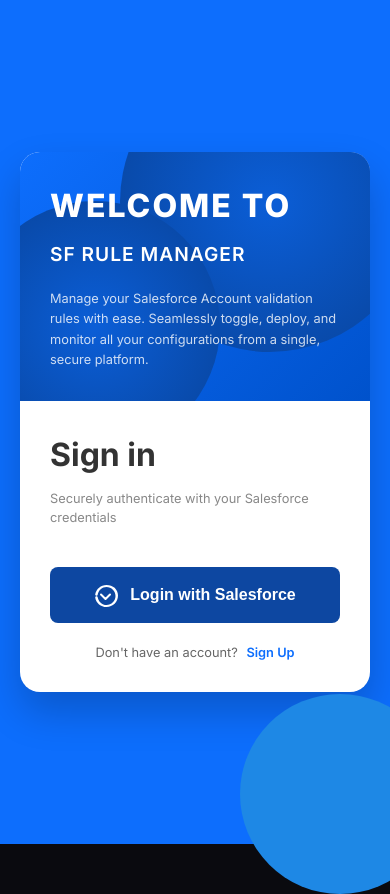
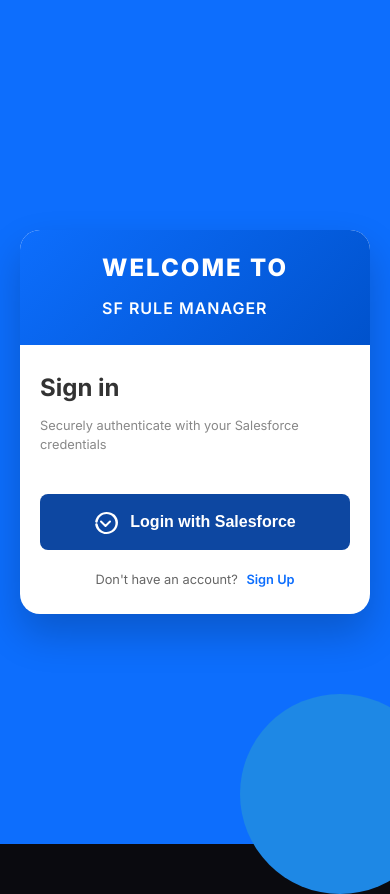
Before and after one commit to Purusothamankarthi/Cloud_Vandana_Salesforce-, a React (Vite) app in the folder frontend/: page / in a window 390 px wide. Shown: the top 894 px of the page. Built offline with nearby package versions, Linux system fonts and the light colour scheme; no server answers.

Commit message:
style: Optimize mobile views across all pages

```diff
--- a/frontend/src/pages/DashboardPage.css
+++ b/frontend/src/pages/DashboardPage.css
@@ -261,10 +261,23 @@
 
 @media (max-width: 768px) {
   .dashboard-main {
-    padding: 1.25rem;
+    margin: 15px;
+    padding: 1rem;
+    border-radius: 12px;
+  }
+  .dashboard-content {
+    padding: 1rem;
   }
   .dashboard-header {
     flex-direction: column;
+    align-items: stretch;
+    gap: 1rem;
+  }
+  .dashboard-title {
+    font-size: 1.3rem;
+  }
+  .dashboard-actions {
+    justify-content: space-between;
   }
   .dashboard-stats {
     grid-template-columns: repeat(2, 1fr);
@@ -277,6 +290,9 @@
 
 @media (max-width: 480px) {
   .dashboard-stats {
-    grid-template-columns: 1fr 1fr;
+    grid-template-columns: 1fr;
+  }
+  .dashboard-actions {
+    flex-direction: column;
   }
 }
--- a/frontend/src/pages/LoginPage.css
+++ b/frontend/src/pages/LoginPage.css
@@ -288,11 +288,32 @@
 @media (max-width: 768px) {
   .login-container {
     flex-direction: column;
+    min-height: auto;
   }
   .login-left {
-    padding: 30px;
+    padding: 20px;
+    flex: none;
+  }
+  .login-left::before, .login-left::after {
+    display: none;
+  }
+  .login-left h1 {
+    font-size: 1.5rem;
+  }
+  .login-left h2 {
+    font-size: 1rem;
+    margin-bottom: 5px;
+  }
+  .login-left p {
+    display: none;
   }
   .login-right {
-    padding: 30px;
+    padding: 25px 20px;
+  }
+  .login-right h2 {
+    font-size: 1.5rem;
+  }
+  .login-right-content {
+    max-width: 100%;
   }
 }
```
